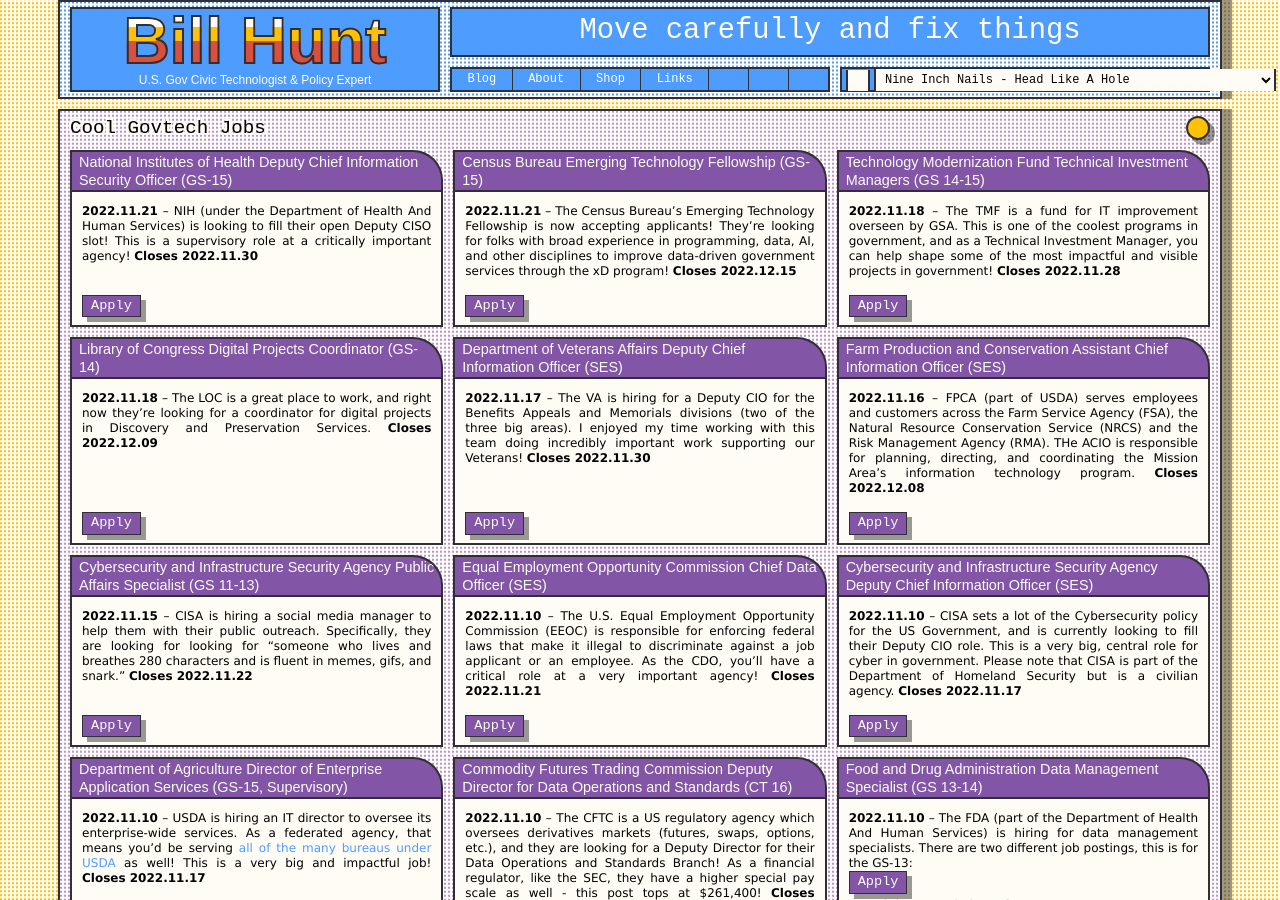
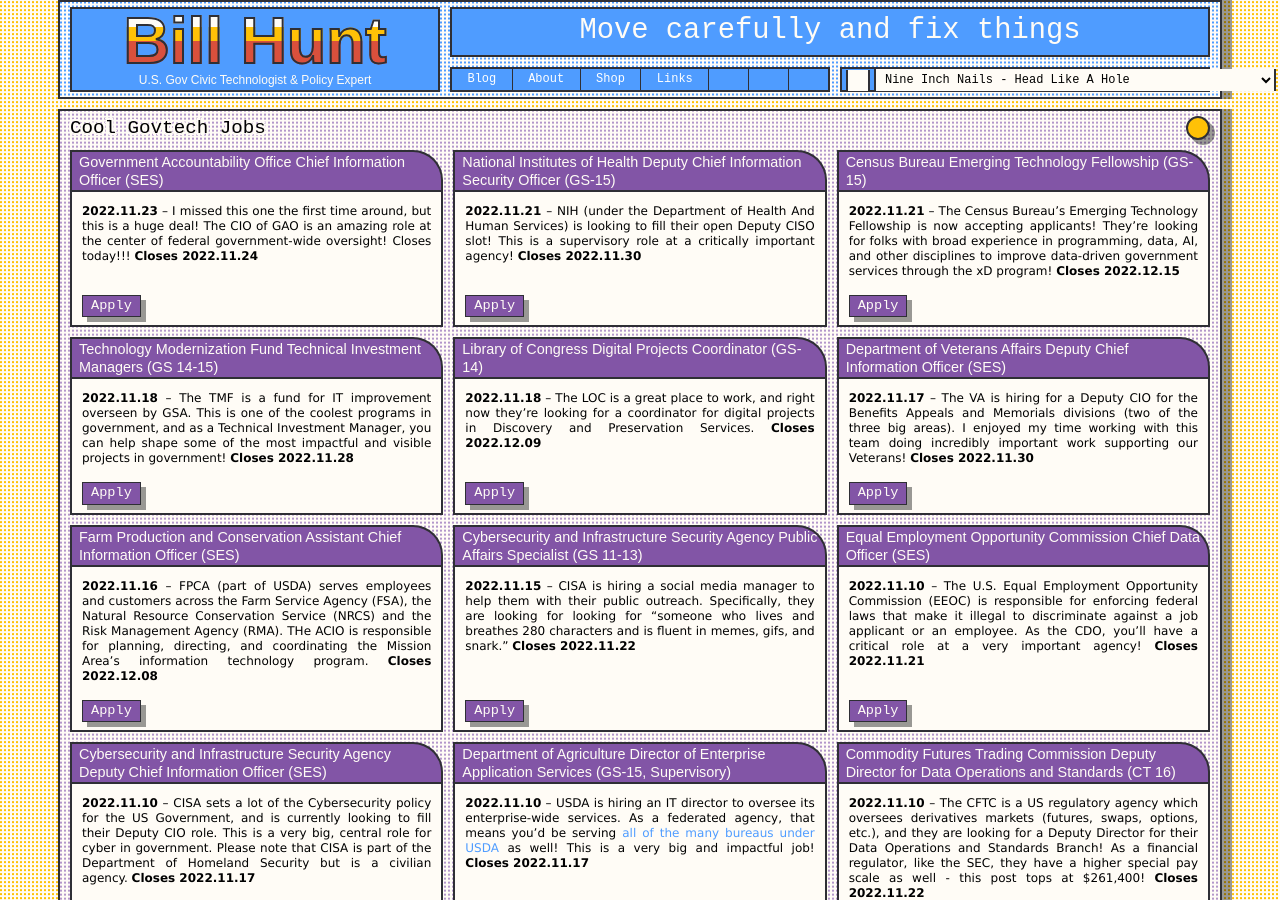
Before and after one commit to krusynth/billhunt.dev, a Jekyll site: the page built from jobs.md, in a window 1280 px wide and 900 px high. Built offline with Jekyll 4.4.1, drawn with Linux system fonts in a browser that asks for light colours; some web fonts are replaced.

Commit message:
Update jobs.

```diff
--- a/_data/jobs.yml
+++ b/_data/jobs.yml
@@ -1,3 +1,9 @@
+- title: Government Accountability Office Chief Information Officer (SES)
+  url: https://www.usajobs.gov/job/682743200
+  date: 2022-11-23
+  closes: 2022-11-24
+  content: I missed this one the first time around, but this is a huge deal! The CIO of GAO is an amazing role at the center of federal government-wide oversight! Closes today!!!
+
 - title: National Institutes of Health Deputy Chief Information Security Officer (GS-15)
   url: https://www.usajobs.gov/job/689155800
   date: 2022-11-21
```
